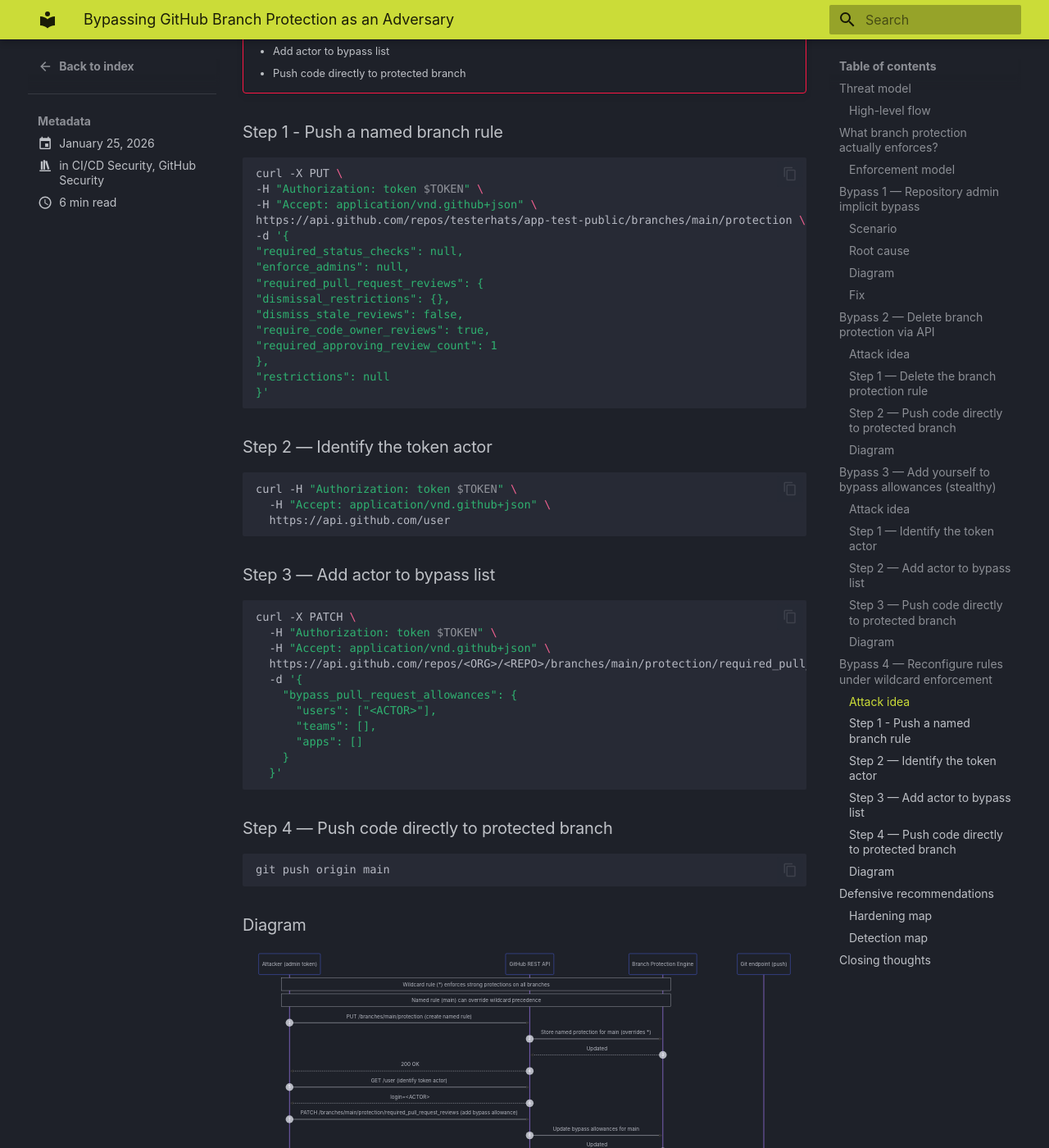
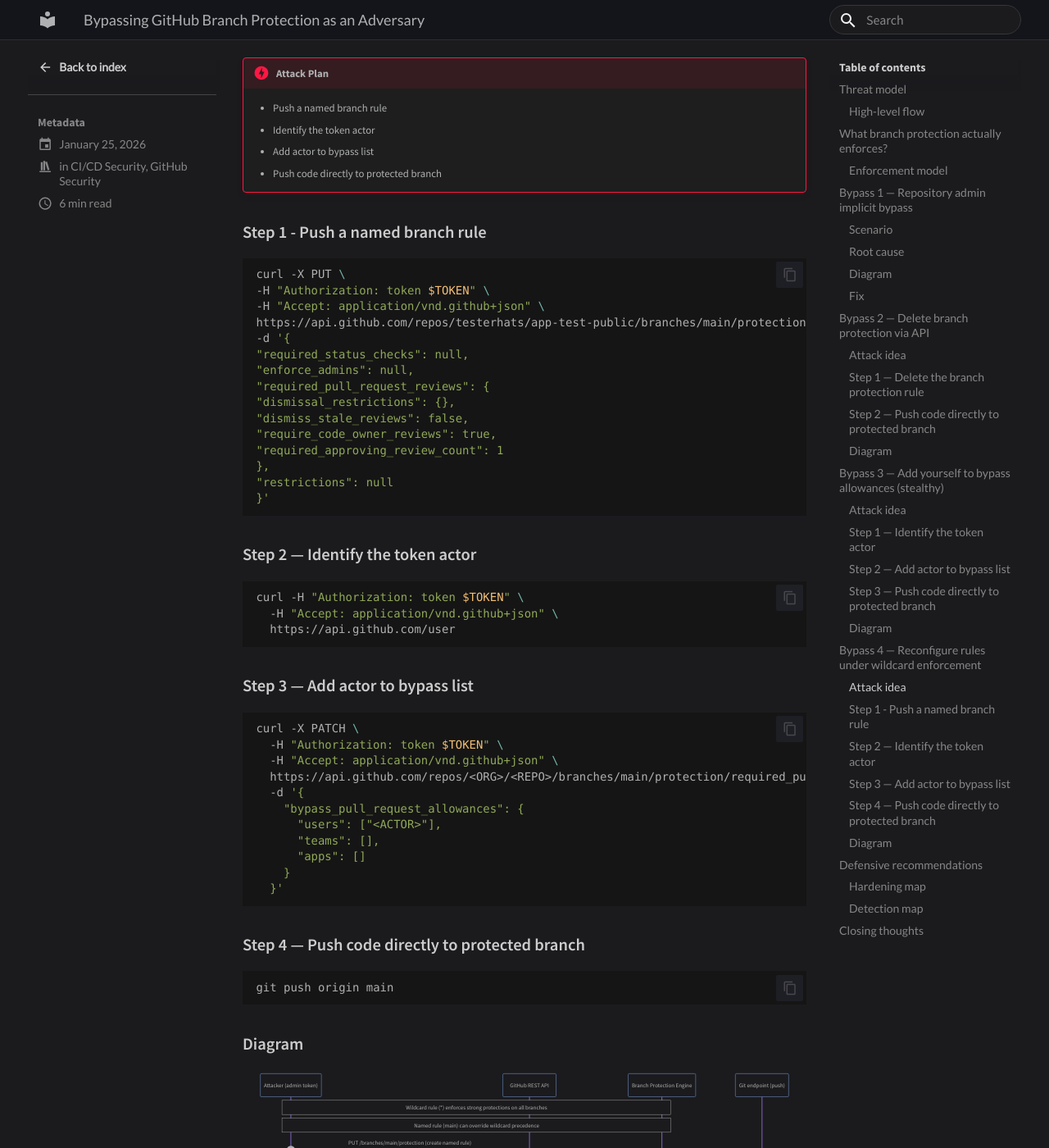
Before and after one commit to dibsy/dibsy.github.io, an MkDocs documentation site: the page built from docs/posts/Branch-Protection-Bypass.md, in a window 1280 px wide and 1400 px high, scrolled down 7511 px. Shown: the whole window at 82% size. Built offline with MkDocs 1.6.1 and Material for MkDocs 9.7.7, drawn with Linux system fonts in a browser that asks for light colours; some web fonts are replaced.

Commit message:
Updating the UI

```diff
--- /dev/null
+++ b/docs/stylesheets/extra.css
@@ -0,0 +1,319 @@
+@import url("https://fonts.googleapis.com/css2?family=Lato:wght@300;400&family=Source+Sans+Pro:wght@400;600;700;900&display=swap");
+
+:root {
+  --css-extra-bg: rgb(27 27 30);
+  --css-extra-surface: #1e1e1e;
+  --css-extra-surface-raised: #232328;
+  --css-extra-surface-hover: #262626;
+  --css-extra-border: rgb(44 45 45);
+  --css-extra-border-strong: #373737;
+  --css-extra-text: rgb(175 176 177);
+  --css-extra-text-muted: #868686;
+  --css-extra-heading: #cccccc;
+  --css-extra-label: #a7a7a7;
+  --css-extra-link: rgb(138 180 248);
+  --css-extra-link-underline: rgb(82 108 150);
+  --css-extra-code-bg: #151515;
+  --css-extra-code-text: #b0b0b0;
+  --css-extra-code-muted: #808080;
+}
+
+[data-md-color-scheme="slate"] {
+  color-scheme: dark;
+
+  --md-text-font: "Source Sans Pro";
+  --md-code-font: SFMono-Regular, Menlo, Monaco, Consolas, "Liberation Mono",
+    "Courier New", monospace;
+
+  --md-default-bg-color: var(--css-extra-bg);
+  --md-default-bg-color--light: var(--css-extra-surface);
+  --md-default-bg-color--lighter: #292929;
+  --md-default-bg-color--lightest: #2e2e2e;
+
+  --md-default-fg-color: var(--css-extra-text);
+  --md-default-fg-color--light: var(--css-extra-text-muted);
+  --md-default-fg-color--lighter: rgb(175 176 177 / 62%);
+  --md-default-fg-color--lightest: rgb(175 176 177 / 28%);
+
+  --md-primary-fg-color: var(--css-extra-surface);
+  --md-primary-fg-color--light: var(--css-extra-surface-raised);
+  --md-primary-fg-color--dark: #18181a;
+  --md-primary-bg-color: rgb(255 255 255 / 95%);
+  --md-primary-bg-color--light: rgb(255 255 255 / 70%);
+
+  --md-accent-fg-color: var(--css-extra-link);
+  --md-accent-fg-color--transparent: rgb(138 180 248 / 12%);
+  --md-accent-bg-color: var(--css-extra-bg);
+  --md-accent-bg-color--light: var(--css-extra-surface);
+
+  --md-typeset-color: var(--css-extra-text);
+  --md-typeset-a-color: var(--css-extra-link);
+  --md-typeset-mark-color: rgb(63 81 181 / 65%);
+  --md-typeset-kbd-color: #242424;
+  --md-typeset-kbd-accent-color: #2e2f31;
+  --md-typeset-kbd-border-color: #6a6a6a;
+  --md-typeset-table-color: var(--css-extra-border);
+
+  --md-code-bg-color: var(--css-extra-code-bg);
+  --md-code-fg-color: var(--css-extra-code-text);
+  --md-code-hl-color: rgb(138 180 248 / 16%);
+  --md-code-hl-number-color: #90a959;
+  --md-code-hl-special-color: #75b5aa;
+  --md-code-hl-function-color: #6a9fb5;
+  --md-code-hl-constant-color: #d28445;
+  --md-code-hl-keyword-color: #aa759f;
+  --md-code-hl-string-color: #90a959;
+  --md-code-hl-name-color: #d0d0d0;
+  --md-code-hl-operator-color: #d0d0d0;
+  --md-code-hl-punctuation-color: #d0d0d0;
+  --md-code-hl-comment-color: #848484;
+  --md-code-hl-generic-color: #f08a8b;
+  --md-code-hl-variable-color: #f4bf75;
+
+  --md-admonition-bg-color: var(--css-extra-surface);
+  --md-admonition-fg-color: var(--css-extra-text);
+  --md-footer-bg-color: var(--css-extra-surface);
+  --md-footer-bg-color--dark: var(--css-extra-bg);
+  --md-footer-fg-color: var(--css-extra-text);
+  --md-footer-fg-color--light: var(--css-extra-text-muted);
+  --md-footer-fg-color--lighter: rgb(175 176 177 / 50%);
+}
+
+body {
+  background: var(--css-extra-bg);
+  color: var(--css-extra-text);
+  font-family: "Source Sans Pro", "Microsoft Yahei", sans-serif;
+  -webkit-font-smoothing: antialiased;
+}
+
+.md-header,
+.md-tabs {
+  background-color: rgb(30 30 30 / 96%);
+  border-bottom: 1px solid var(--css-extra-border);
+  color: var(--css-extra-text);
+}
+
+.md-header {
+  box-shadow: none;
+}
+
+.md-tabs {
+  color: var(--css-extra-text-muted);
+}
+
+.md-tabs__link--active,
+.md-tabs__link:hover,
+.md-header__button:hover,
+.md-header__title:hover {
+  color: var(--css-extra-link);
+}
+
+.md-search__form {
+  background-color: var(--css-extra-bg);
+  border: 1px solid var(--css-extra-border-strong);
+  border-radius: 1rem;
+  color: var(--css-extra-text);
+}
+
+.md-search__form:hover,
+.md-search__input:focus + .md-search__icon {
+  background-color: var(--css-extra-surface);
+}
+
+.md-search__input,
+.md-search__input::placeholder {
+  color: var(--css-extra-text-muted);
+}
+
+.md-sidebar {
+  color: var(--css-extra-text-muted);
+}
+
+.md-sidebar__scrollwrap {
+  scrollbar-color: var(--css-extra-border-strong) transparent;
+}
+
+.md-nav__title,
+.md-nav__item .md-nav__link--active,
+.md-nav__item .md-nav__link--active code {
+  color: var(--css-extra-heading);
+}
+
+.md-nav__link:hover,
+.md-nav__link:focus,
+.md-nav__link:hover code {
+  color: var(--css-extra-link);
+}
+
+.md-main {
+  background: var(--css-extra-bg);
+}
+
+.md-content {
+  color: var(--css-extra-text);
+}
+
+.md-typeset {
+  color: var(--css-extra-text);
+  font-size: 0.82rem;
+}
+
+.md-typeset h1,
+.md-typeset h2,
+.md-typeset h3,
+.md-typeset h4,
+.md-typeset h5,
+.md-typeset h6 {
+  color: var(--css-extra-heading);
+  font-family: "Source Sans Pro", "Microsoft Yahei", sans-serif;
+  font-weight: 600;
+  letter-spacing: 0;
+}
+
+.md-typeset h1 {
+  color: var(--css-extra-heading);
+  font-size: 2.1rem;
+  font-weight: 700;
+}
+
+.md-typeset h2 {
+  border-bottom-color: var(--css-extra-border);
+}
+
+.md-typeset a {
+  color: var(--css-extra-link);
+  text-decoration-color: var(--css-extra-link-underline);
+  text-underline-offset: 0.16em;
+}
+
+.md-typeset a:hover {
+  color: rgb(170 202 255);
+}
+
+.md-typeset blockquote {
+  border-left-color: rgb(66 66 66);
+  color: var(--css-extra-text-muted);
+}
+
+.md-typeset hr {
+  border-bottom-color: var(--css-extra-border);
+}
+
+.md-typeset table:not([class]) {
+  background-color: var(--css-extra-surface);
+  border-color: var(--css-extra-border);
+}
+
+.md-typeset table:not([class]) th {
+  background-color: #252526;
+  color: var(--css-extra-label);
+}
+
+.md-typeset table:not([class]) tr {
+  border-top-color: var(--css-extra-border);
+}
+
+.md-typeset table:not([class]) tr:nth-child(2n) {
+  background-color: rgb(31 31 34);
+}
+
+.md-typeset code,
+.md-typeset pre,
+.md-typeset kbd {
+  font-family: SFMono-Regular, Menlo, Monaco, Consolas, "Liberation Mono",
+    "Courier New", monospace;
+}
+
+.md-typeset code {
+  background-color: rgb(255 255 255 / 5%);
+  color: #c9def1;
+}
+
+.md-typeset pre > code,
+.highlight {
+  background-color: var(--css-extra-code-bg);
+  color: var(--css-extra-code-text);
+}
+
+.md-typeset .highlighttable,
+.md-typeset .highlighttable code,
+.md-typeset .highlighttable pre {
+  background-color: var(--css-extra-code-bg);
+}
+
+.md-typeset .linenodiv,
+.md-typeset .linenos {
+  color: var(--css-extra-code-muted);
+}
+
+.md-clipboard {
+  color: #6a6a6a;
+}
+
+.md-clipboard:hover {
+  color: var(--css-extra-link);
+}
+
+.md-typeset .admonition,
+.md-typeset details {
+  background-color: var(--css-extra-surface);
+  border-color: var(--css-extra-border-strong);
+  color: var(--css-extra-text);
+}
+
+.md-typeset .admonition-title,
+.md-typeset summary {
+  background-color: rgb(35 35 40 / 72%);
+}
+
+.md-tag {
+  background-color: #292828;
+  border: 1px solid rgb(59 79 88);
+  color: var(--css-extra-text-muted);
+}
+
+.md-tag:hover {
+  background-color: rgb(43 56 62);
+  color: var(--css-extra-link);
+}
+
+.md-footer,
+.md-footer-meta {
+  background-color: var(--css-extra-surface);
+  border-top: 1px solid var(--css-extra-border);
+  color: var(--css-extra-text-muted);
+}
+
+.md-footer a:hover {
+  color: var(--css-extra-link);
+}
+
+.md-button {
+  border-color: var(--css-extra-border-strong);
+  color: var(--css-extra-link);
+}
+
+.md-button:hover,
+.md-button:focus {
+  background-color: var(--css-extra-surface-hover);
+  border-color: var(--css-extra-link-underline);
+  color: rgb(170 202 255);
+}
+
+.md-pagination__link {
+  border-color: var(--css-extra-border);
+  color: var(--css-extra-link);
+}
+
+.md-pagination__link:hover {
+  background-color: var(--css-extra-surface-hover);
+}
+
+.md-source,
+.md-header__topic,
+.md-tabs__link,
+.md-nav__link,
+.md-footer,
+.md-pagination {
+  font-family: Lato, "Source Sans Pro", sans-serif;
+}
--- a/mkdocs.yml
+++ b/mkdocs.yml
@@ -4,10 +4,9 @@
   name: material
   palette:
     scheme: slate
-    primary: lime
-  font:
-    text: Iceland
-    code: Iceland
+    primary: black
+    accent: blue
+  font: false
   features:
     - navigation.tabs
     - content.code.copy
@@ -38,6 +37,9 @@
   - https://unpkg.com/mermaid@10/dist/mermaid.min.js
   - javascripts/mermaid-init.js
 
+extra_css:
+  - stylesheets/extra.css
+
 nav:
   - Home: index.md
   - About: about.md
--- /dev/null
+++ b/requirements.txt
@@ -0,0 +1,3 @@
+mkdocs==1.6.1
+mkdocs-material==9.7.6
+pymdown-extensions==10.21.3
```
Also changed, not shown: 1 other file.
